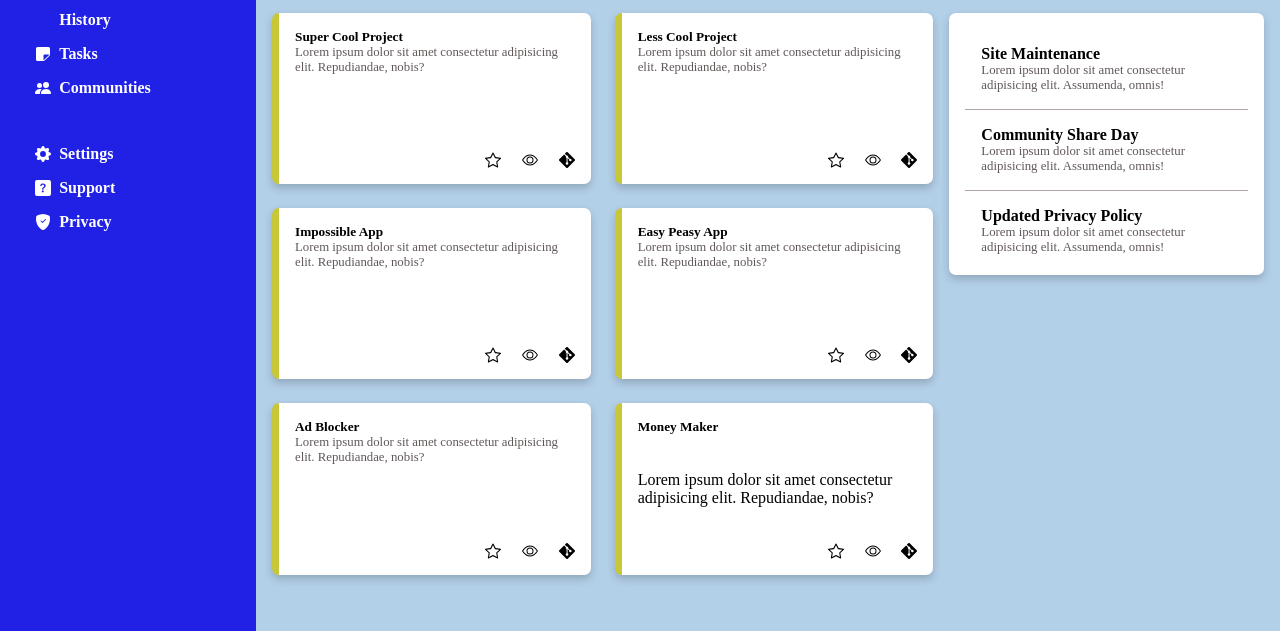
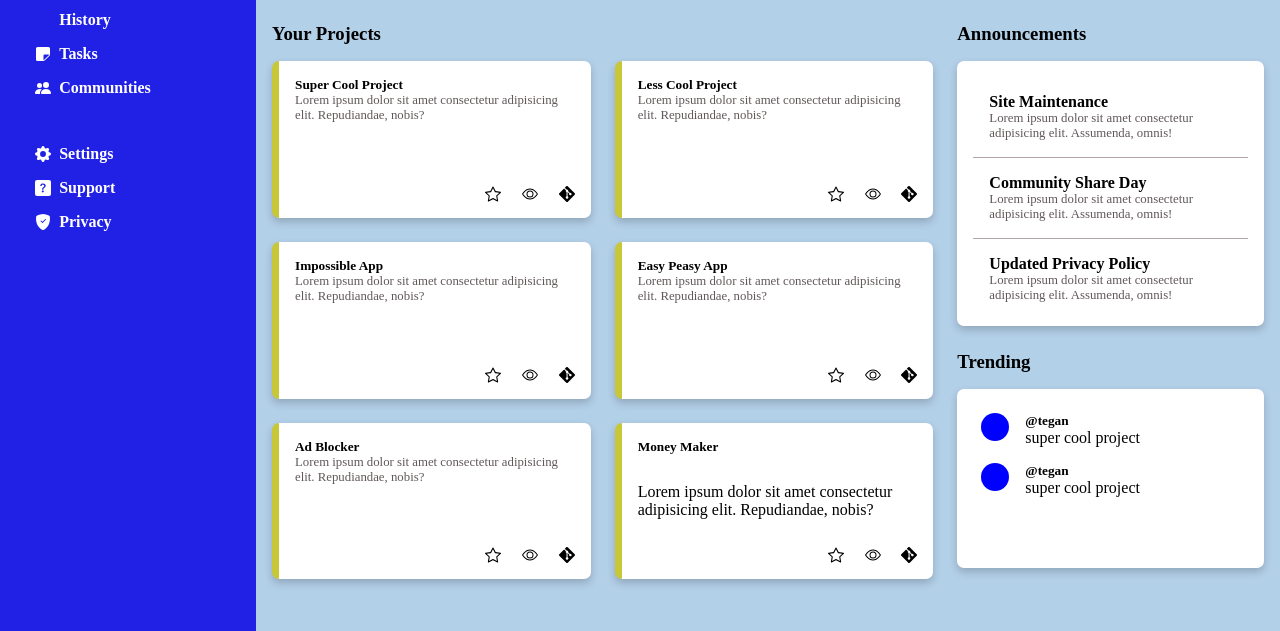
Before and after one commit to H-Rawat/admin-dashboard, a plain HTML site: page index.html in a window 1280 px wide. Shown: the part 169-800 px from the top of the page. Drawn offline with Linux system fonts and the light colour scheme.

Commit message:
finished the 'trending' section

```diff
--- a/index.html
+++ b/index.html
@@ -206,7 +206,25 @@
               </div>
             </div>
           </div>
-          <div class="main-content-body-right-lower"></div>
+          <div class="main-content-body-right-lower">
+            <h3>Trending</h3>
+            <div class="trending">
+              <div class="trending-item">
+                <div class="trending-item-image"></div>
+                <div class="trending-item-text">
+                  <h5>@tegan</h5>
+                  <div>super cool project</div>
+                </div>
+              </div>
+              <div class="trending-item">
+                <div class="trending-item-image"></div>
+                <div class="trending-item-text">
+                  <h5>@tegan</h5>
+                  <div>super cool project</div>
+                </div>
+              </div>
+            </div>
+          </div>
         </div>
       </div>
     </div>
--- a/style.css
+++ b/style.css
@@ -69,17 +69,17 @@
   background-color: rgb(179, 208, 233);
 
   display: grid;
-  grid-template-rows: 1fr 4fr;
+  grid-template-rows: 20% 80%;
 }
 
 .main-content-top-navbar {
   background-color: white;
   box-shadow: 2px 2px 5px #7f7fc9;
-  padding: 1rem 2rem;
+  padding: 0rem 2rem;
 
   display: flex;
   flex-direction: column;
-  justify-content: space-between;
+  justify-content: space-around;
 }
 
 .main-content-top-navbar img {
@@ -198,7 +198,7 @@
 }
 
 .main-content-body-right-upper {
-  padding-left: 1rem;
+  padding-left: 1.5rem;
 }
 
 .main-content-body-right-upper h3 {
@@ -206,7 +206,7 @@
 }
 
 .main-content-body-right-upper .announcements {
-  height: 84%;
+  height: 85%;
   background-color: white;
   border-radius: 7px;
   box-shadow: 0 4px 8px 0 rgba(0, 0, 0, 0.2);
@@ -225,3 +225,33 @@
   font-size: 0.8rem;
   color: rgb(97, 88, 88);
 }
+
+.main-content-body-right-lower {
+  padding-left: 1.5rem;
+  margin-top: 1rem;
+}
+
+.main-content-body-right-lower h3 {
+  margin-bottom: 1rem;
+}
+
+.main-content-body-right-lower .trending {
+  height: 72%;
+  background-color: white;
+  border-radius: 7px;
+  box-shadow: 0 4px 8px 0 rgba(0, 0, 0, 0.2);
+  padding: 1.5rem;
+}
+
+.trending .trending-item {
+  display: flex;
+  margin-bottom: 1rem;
+}
+
+.trending-item-image {
+  height: 28px;
+  width: 28px;
+  background-color: blue;
+  margin-right: 1rem;
+  border-radius: 50%;
+}
```
